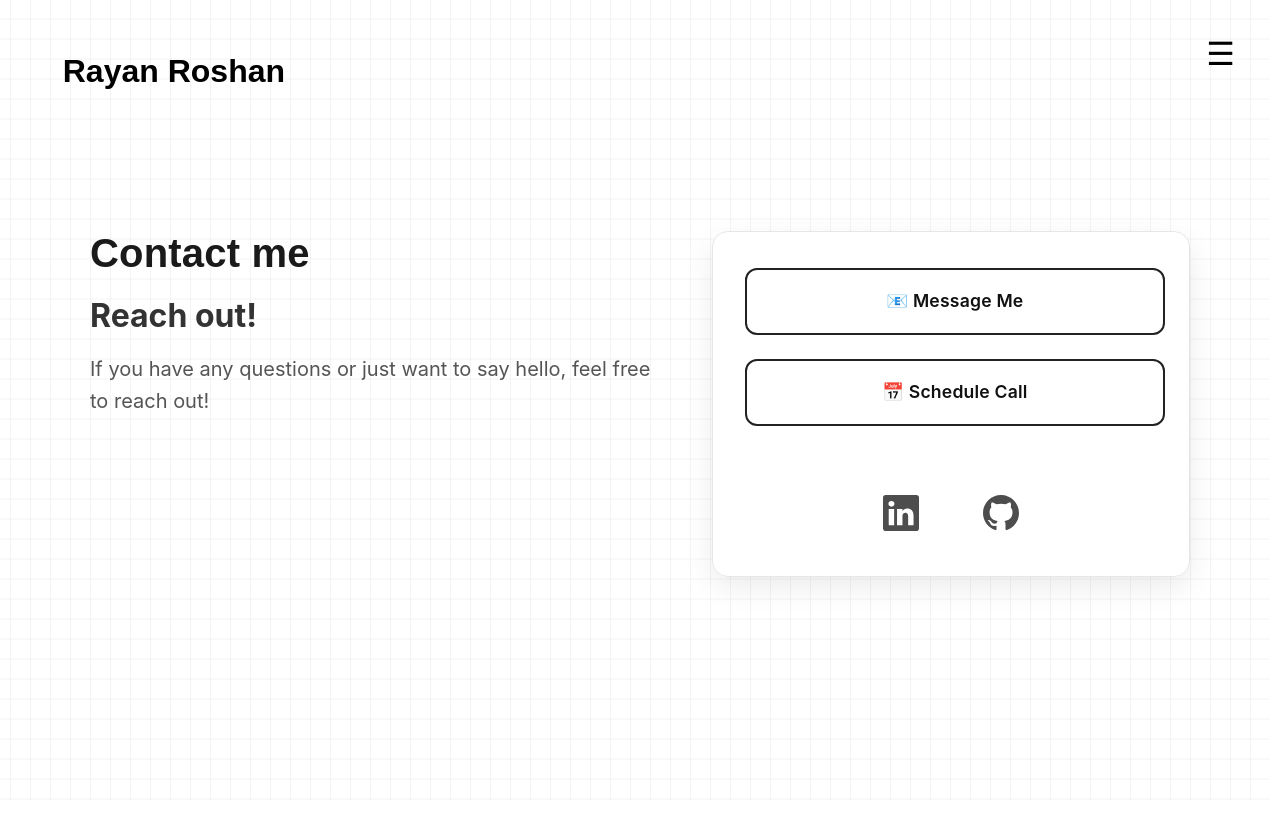
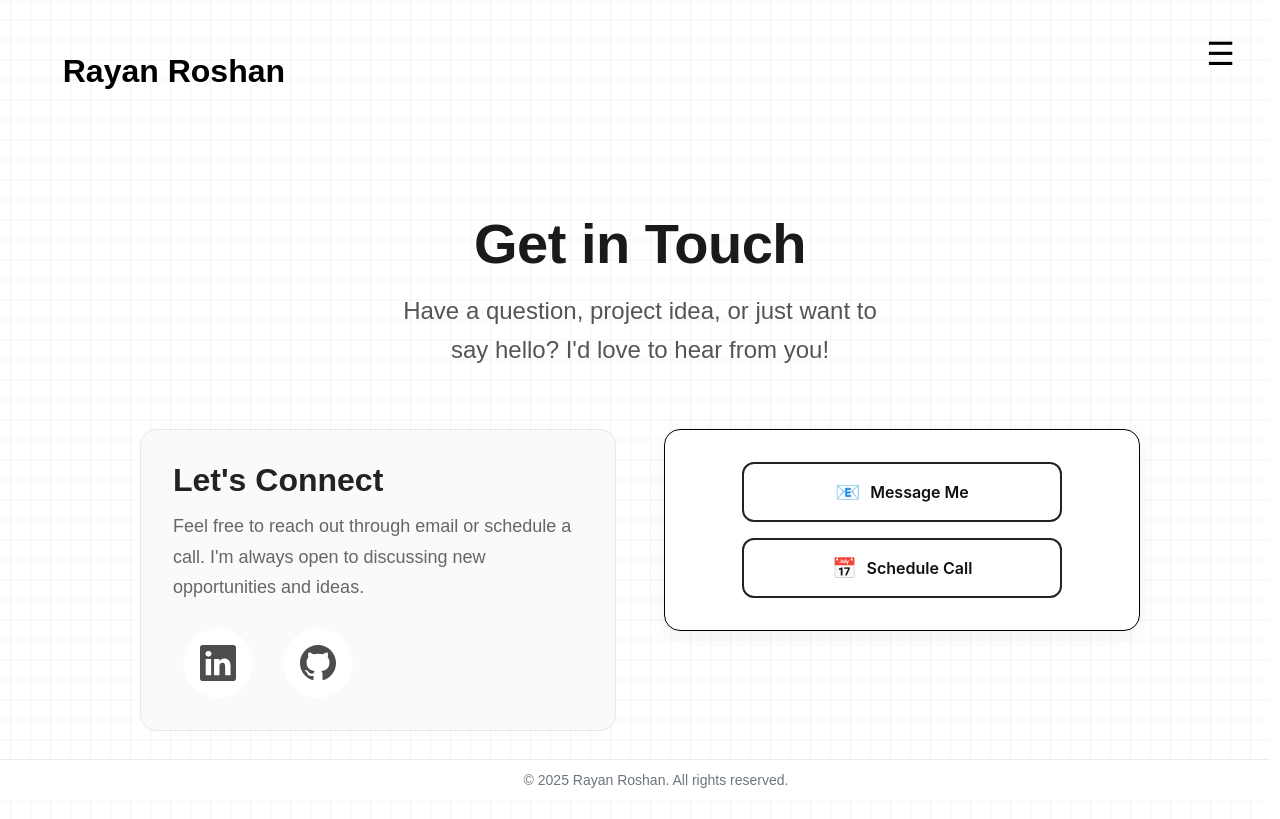
Before and after one commit to Rayan-Roshan21/Rayan_Roshan_website, a React (Vite) app in the folder Rayan_Roshan_Website/: page /contact in a window 1280 px wide. Built offline with nearby package versions, Linux system fonts and the light colour scheme.

Commit message:
Fixed the contact button styling.

```diff
--- /dev/null
+++ b/Rayan_Roshan_Website/src/Components/Contact_Buttons/contact_buttons.css
@@ -0,0 +1,155 @@
+/* Contact Buttons Component Styles */
+.contact-buttons-wrapper {
+    display: flex;
+    flex-direction: column;
+    gap: 16px;
+    width: 100%;
+    max-width: 320px;
+}
+
+.contact-btn {
+    display: flex;
+    align-items: center;
+    justify-content: center;
+    gap: 10px;
+    width: 100%;
+    padding: 16px 24px;
+    font-size: 16px;
+    font-weight: 600;
+    font-family: -apple-system, BlinkMacSystemFont, 'Segoe UI', Roboto, sans-serif;
+    color: #111;
+    background-color: #fff;
+    border: 2px solid #222;
+    border-radius: 12px;
+    cursor: pointer;
+    transition: all 0.25s ease;
+}
+
+.contact-btn:hover {
+    transform: translateY(-2px);
+    box-shadow: 0 8px 24px rgba(0, 0, 0, 0.12);
+    background-color: #f8f9ff;
+}
+
+.contact-btn:active {
+    transform: translateY(0);
+}
+
+.btn-icon {
+    font-size: 20px;
+}
+
+.btn-text {
+    font-size: 16px;
+}
+
+/* Modal Overlay */
+.modal-overlay {
+    position: fixed;
+    top: 0;
+    left: 0;
+    width: 100vw;
+    height: 100vh;
+    background-color: rgba(0, 0, 0, 0.6);
+    display: flex;
+    justify-content: center;
+    align-items: center;
+    z-index: 9999;
+}
+
+/* Modal Container */
+.modal-container {
+    width: 90vw;
+    max-width: 1000px;
+    height: 90vh;
+    max-height: 800px;
+    background-color: #fff;
+    border-radius: 16px;
+    box-shadow: 0 25px 80px rgba(0, 0, 0, 0.3);
+    display: flex;
+    flex-direction: column;
+    overflow: hidden;
+}
+
+/* Modal Header */
+.modal-header {
+    display: flex;
+    justify-content: space-between;
+    align-items: center;
+    padding: 12px 16px;
+    background-color: #fafafa;
+    border-bottom: 1px solid #e0e0e0;
+    flex-shrink: 0;
+    min-height: 50px;
+}
+
+.modal-title {
+    margin: 0;
+    font-size: 20px;
+    font-weight: 700;
+    color: #222;
+    font-family: -apple-system, BlinkMacSystemFont, 'Segoe UI', Roboto, sans-serif;
+}
+
+.modal-close-btn {
+    display: flex;
+    align-items: center;
+    justify-content: center;
+    width: 36px;
+    height: 36px;
+    padding: 0;
+    font-size: 20px;
+    font-weight: bold;
+    color: #fff;
+    background-color: #e74c3c;
+    border: none;
+    border-radius: 8px;
+    cursor: pointer;
+    transition: all 0.2s ease;
+}
+
+.modal-close-btn:hover {
+    background-color: #c0392b;
+    transform: scale(1.05);
+}
+
+/* Modal Content */
+.modal-content {
+    flex: 1;
+    overflow: hidden;
+    display: flex;
+    flex-direction: column;
+}
+
+.modal-content > div {
+    height: 100%;
+    overflow: hidden;
+}
+
+/* Responsive */
+@media (max-width: 768px) {
+    .modal-container {
+        width: 95vw;
+        height: 92vh;
+        max-height: 750px;
+        border-radius: 12px;
+    }
+
+    .modal-header {
+        padding: 12px 16px;
+    }
+
+    .modal-title {
+        font-size: 18px;
+    }
+}
+
+@media (max-width: 480px) {
+    .contact-buttons-wrapper {
+        max-width: 100%;
+    }
+
+    .contact-btn {
+        padding: 14px 20px;
+    }
+}
--- a/Rayan_Roshan_Website/src/Components/Contact_Buttons/contact_buttons.jsx
+++ b/Rayan_Roshan_Website/src/Components/Contact_Buttons/contact_buttons.jsx
@@ -1,106 +1,51 @@
-import * as React from 'react';
-import { useState } from 'react';
-import Button from '@mui/material/Button';
-import Box from '@mui/material/Box';
+import React, { useState } from 'react';
 import CalendlyBox from '@/Components/Calendly_box/calendly_box';
+import './contact_buttons.css';
 
 export default function ContactButtons() {
     const [showCalendar, setShowCalendar] = useState(false);
 
     const handleMessageClick = () => {
-        // Add your message functionality here
-        window.location.href = 'mailto:your-email@example.com';
+        window.location.href = 'mailto:2006rayanroshan@gmail.com';
     };
 
     const handleCalendlyClick = () => {
-        // Toggle calendar visibility
-        setShowCalendar(!showCalendar);
+        setShowCalendar(true);
+    };
+
+    const closeModal = () => {
+        setShowCalendar(false);
     };
 
     return (
         <>
-        <Box sx={{
-            display: 'flex',
-            flexDirection: 'column',
-            alignItems: 'center',
-            gap: 3,
-            width: '100%',
-            maxWidth: 420,
-            margin: '0 auto',
-            padding: 1,
-            fontFamily: 'var(--font-sans)',
-            '& .MuiButton-root': {
-                width: '100%',
-                fontSize: '1.1rem',
-                fontWeight: 600,
-                fontFamily: 'var(--font-sans)',
-                padding: '16px 0',
-                color: '#111',
-                border: '2px solid #222',
-                borderRadius: '12px',
-                backgroundColor: '#fff',
-                transition: 'all 0.25s ease',
-                textTransform: 'none',
-                letterSpacing: '0.2px',
-                '&:hover': {
-                    transform: 'translateY(-1px)',
-                    boxShadow: '0 10px 28px rgba(0, 0, 0, 0.15)',
-                    backgroundColor: '#f7f9ff',
-                },
-            }
-        }}>
-            <Button onClick={handleMessageClick}>
-                📧 Message Me
-            </Button>
-            <Button onClick={handleCalendlyClick}>
-                📅 {showCalendar ? 'Hide Calendar' : 'Schedule Call'}
-            </Button>
-        </Box>
+            <div className="contact-buttons-wrapper">
+                <button className="contact-btn" onClick={handleMessageClick}>
+                    <span className="btn-icon">📧</span>
+                    <span className="btn-text">Message Me</span>
+                </button>
+                <button className="contact-btn" onClick={handleCalendlyClick}>
+                    <span className="btn-icon">📅</span>
+                    <span className="btn-text">Schedule Call</span>
+                </button>
+            </div>
 
-        {/* Conditional Calendar */}
-        {showCalendar && (
-            <Box sx={{
-                position: 'fixed',
-                top: 0,
-                left: 0,
-                width: '100vw',
-                height: '100vh',
-                backgroundColor: 'rgba(0, 0, 0, 0.5)',
-                display: 'flex',
-                justifyContent: 'center',
-                alignItems: 'center',
-                zIndex: 1000,
-            }}>
-                <Box sx={{
-                    width: { xs: '92%', sm: '88%', md: '80%' },
-                    height: { xs: '80%', sm: '84%', md: '80%' },
-                    backgroundColor: 'white',
-                    borderRadius: '12px',
-                    position: 'relative',
-                    overflow: 'hidden',
-                    fontFamily: 'var(--font-sans)',
-                }}>
-                    <Button
-                        onClick={() => setShowCalendar(false)}
-                        sx={{
-                            position: 'absolute',
-                            top: 10,
-                            right: 10,
-                            zIndex: 1001,
-                            backgroundColor: '#ff4d4d',
-                            color: 'white',
-                            fontFamily: 'var(--font-sans)',
-                            '&:hover': {
-                                backgroundColor: '#d63b3b',
-                            }
-                        }}
-                    >
-                        ✕ Close
-                    </Button>
-                    <CalendlyBox />
-                </Box>
-            </Box>
-        )}
+            {/* Calendly Modal */}
+            {showCalendar && (
+                <div className="modal-overlay" onClick={closeModal}>
+                    <div className="modal-container" onClick={(e) => e.stopPropagation()}>
+                        <div className="modal-header">
+                            <h3 className="modal-title">Schedule a Meeting</h3>
+                            <button className="modal-close-btn" onClick={closeModal}>
+                                ✕
+                            </button>
+                        </div>
+                        <div className="modal-content">
+                            <CalendlyBox />
+                        </div>
+                    </div>
+                </div>
+            )}
         </>
     );
 }
--- a/Rayan_Roshan_Website/src/Components/Copyright_title/Copyright_title.css
+++ b/Rayan_Roshan_Website/src/Components/Copyright_title/Copyright_title.css
@@ -9,7 +9,7 @@
     padding: 12px 16px;
     background: #ffffff;
     border-top: 1px solid #e9ecef;
-    z-index: 2000;
+    z-index: 999;
 }
 
 .Copyright-title {
--- a/Rayan_Roshan_Website/src/Components/Copyright_title/Copyright_title.jsx
+++ b/Rayan_Roshan_Website/src/Components/Copyright_title/Copyright_title.jsx
@@ -1,11 +1,21 @@
 import './Copyright_title.css';
+import { motion } from 'framer-motion';
 
-function Copyright_title() {
+function Copyright_title({ isVisible = true }) {
     return (
-        <footer className="copyright-container">
+        <motion.footer
+            className="copyright-container"
+            initial={{ opacity: 0 }}
+            animate={{ opacity: isVisible ? 1 : 0 }}
+            transition={{ duration: 0.3, ease: 'easeInOut' }}
+            style={{
+                pointerEvents: isVisible ? 'auto' : 'none',
+                display: isVisible ? 'flex' : 'none'
+            }}
+        >
             <p className="Copyright-title">&copy; 2025 Rayan Roshan. All rights reserved.</p>
-        </footer>
+        </motion.footer>
     );
 }
 
-export default Copyright_title
+export default Copyright_title;
--- a/Rayan_Roshan_Website/src/Pages/About.jsx
+++ b/Rayan_Roshan_Website/src/Pages/About.jsx
@@ -3,14 +3,16 @@ import { Link } from 'react-router-dom';
 import Sidebar from '@/Components/Sidebar/Sidebar.jsx';
 import '@/Pages_CSS/About.css';
 import { motion, AnimatePresence } from 'framer-motion';
-import Copyright from '@/Components/Copyright_title/Copyright_title.jsx'
+import Copyright from '@/Components/Copyright_title/Copyright_title.jsx';
 import Name_title from '@/Components/Name_title/name_title.jsx';
 import Image_slideshow from '@/Components/Image_carousel/Image_slideshow.jsx';
 import GridFour from '@/Components/Grid_Four/Grid_Four.jsx';
 import ExperienceTimeline from '@/Components/Experience_Timeline/ExperienceTimeline.jsx';
+import { useScrollToBottom } from '@/hooks/useScrollToBottom';
 
 function About() {
   const [currentSection, setCurrentSection] = useState(1);
+  const isAtBottom = useScrollToBottom();
 
   const goToNextSection = () => {
     setCurrentSection((prev) => (prev < 3 ? prev + 1 : prev));
@@ -131,8 +133,8 @@ function About() {
           )}
         </AnimatePresence>
 
-        {/* Fixed footer should always render */}
-        <Copyright />
+        {/* Copyright shown only at bottom */}
+        <Copyright isVisible={isAtBottom} />
       </div>
     </motion.div>
   );
--- a/Rayan_Roshan_Website/src/Pages/Contacts.jsx
+++ b/Rayan_Roshan_Website/src/Pages/Contacts.jsx
@@ -5,38 +5,53 @@ import Sidebar from '@/Components/Sidebar/Sidebar.jsx';
 import '@/Pages_CSS/Contact.css';
 import ContactButtons from '@/Components/Contact_Buttons/contact_buttons.jsx';
 import Tooltip from '@/Components/Information_bar/Tooltip.jsx';
+import Copyright from '@/Components/Copyright_title/Copyright_title.jsx';
+import { useScrollToBottom } from '@/hooks/useScrollToBottom';
 
 function Contacts() {
+  const isAtBottom = useScrollToBottom();
+
   return (
     <motion.div
+      className="contact-page"
       initial={{ opacity: 0, y: 30 }}
       animate={{ opacity: 1, y: 0 }}
       exit={{ opacity: 0, y: -30 }}
       transition={{ duration: 0.5 }}
     >
-    <div>
       <Sidebar />
       <Name_title />
-    </div>
 
-    <section className="contact-section">
-      <div className="contact-copy">
-        <h2 className='contact-title'>Contact me</h2>
-        <h3 className='reach-out-subtitle'>Reach out!</h3>
-        <p className='sub-paragraph'>If you have any questions or just want to say hello, feel free to reach out!</p>
-      </div>
+      <main className="contact-main">
+        <section className="contact-hero">
+          <h1 className="contact-heading">Get in Touch</h1>
+          <p className="contact-subtext">
+            Have a question, project idea, or just want to say hello?
+            I'd love to hear from you!
+          </p>
+        </section>
 
-      <div className="contact-actions">
-        <div className="contact-card">
-          <ContactButtons />
-          <div className="social-buttons-container">
+        <section className="contact-content">
+          <div className="contact-info">
+            <h2 className="info-title">Let's Connect</h2>
+            <p className="info-description">
+              Feel free to reach out through email or schedule a call.
+              I'm always open to discussing new opportunities and ideas.
+            </p>
+            <div className="social-links">
               <Tooltip large />
             </div>
           </div>
+
+          <div className="contact-actions-card">
+            <ContactButtons />
           </div>
         </section>
+      </main>
 
+      <Copyright isVisible={isAtBottom} />
     </motion.div>
   );
 }
+
 export default Contacts;
--- a/Rayan_Roshan_Website/src/Pages/Home.jsx
+++ b/Rayan_Roshan_Website/src/Pages/Home.jsx
@@ -4,14 +4,16 @@ import Sidebar from '@/Components/Sidebar/Sidebar.jsx';
 import profileImage from '@/assets/profile-image.JPG';
 import Tooltip from '@/Components/Information_bar/Tooltip.jsx';
 import { motion } from 'framer-motion';
-import Copyright from '@/Components/Copyright_title/Copyright_title.jsx'
+import Copyright from '@/Components/Copyright_title/Copyright_title.jsx';
 import Name_title from '@/Components/Name_title/name_title.jsx';
+import { useScrollToBottom } from '@/hooks/useScrollToBottom';
 function Home() {
   const [introText, setIntroText] = useState('');
   const [textIndex, setTextIndex] = useState(0);
   const [charIndex, setCharIndex] = useState(0);
   const [isDeleting, setIsDeleting] = useState(false);
   const [texts, setTexts] = useState([]);
+  const isAtBottom = useScrollToBottom();
 
   // Set up the messages based on time
   useEffect(() => {
@@ -74,6 +76,7 @@ function Home() {
         <Tooltip />
       </div>
       </div>
+      <Copyright isVisible={isAtBottom} />
     </motion.div>
 );
 
--- a/Rayan_Roshan_Website/src/Pages/Projects.jsx
+++ b/Rayan_Roshan_Website/src/Pages/Projects.jsx
@@ -10,8 +10,10 @@ import multimodalImage from '@/assets/multimodal video analysis.png';
 import torontoImage from '@/assets/toronto-photo.jpg';
 import medicalFormImage from '@/assets/medical_form.jpg';
 import AICustomerImage from '@/assets/aiagentimage.jpg';
+import { useScrollToBottom } from '@/hooks/useScrollToBottom';
 
 function Projects() {
+  const isAtBottom = useScrollToBottom();
   return (
     <motion.div
         initial={{ opacity: 0, y: 30 }}
@@ -74,6 +76,7 @@ Automate the Prior Authorization (PA) Form Filling Workflow</p>
         </div>
       </div>
     </div>
+    <Copyright_title isVisible={isAtBottom} />
     </motion.div>
   );
 }
--- a/Rayan_Roshan_Website/src/Pages_CSS/Contact.css
+++ b/Rayan_Roshan_Website/src/Pages_CSS/Contact.css
@@ -1,119 +1,131 @@
-/* Contact page modern layout */
-.contact-section {
-  display: grid;
-  grid-template-columns: 1.2fr 1fr;
-  gap: 48px;
-  max-width: 1100px;
-  margin: 120px auto 80px;
-  padding: 0 24px;
-  /* Consistent font across the entire contact section */
-  --font-sans: -apple-system, BlinkMacSystemFont, 'Segoe UI', Roboto, 'Helvetica Neue', Arial, 'Noto Sans', 'Liberation Sans', sans-serif;
+/* Contact Page Styles */
+:root {
+  font-family: Arial, Helvetica, sans-serif;
+}
+
+.contact-page {
+  min-height: 100vh;
   font-family: var(--font-sans);
 }
 
-/* Ensure all descendants (including MUI components) inherit the same font */
-.contact-section * { font-family: var(--font-sans); }
-
-.contact-copy {
-  display: grid;
-  align-content: start;
-  gap: 12px;
+.contact-main {
+  max-width: 1000px;
+  margin: 0 auto;
+  padding: 100px 24px 80px;
 }
 
-.contact-title {
-  font-size: 36px;
-  font-weight: 800;
-  letter-spacing: 0.2px;
-  color: #1a1a1a;
-  margin: 0;
-  font-family: Arial, Helvetica, sans-serif;
+/* Hero Section */
+.contact-hero {
+  text-align: center;
+  margin-bottom: 60px;
 }
 
-.reach-out-subtitle {
-  font-size: 28px;
-  font-weight: 700;
-  color: #333;
-  margin: 8px 0 0;
+.contact-heading {
+  font-size: 56px;
+  font-weight: 800;
+  color: #1a1a1a;
+  margin: 0 0 16px;
+  letter-spacing: -0.5px;
 }
 
-.sub-paragraph {
-  font-size: 18px;
+.contact-subtext {
+  font-size: 24px;
   color: #555;
   line-height: 1.6;
-  margin: 6px 0 0;
+  max-width: 500px;
+  margin: 0 auto;
 }
 
-.contact-actions { display: grid; align-content: start; }
-
-.contact-card {
-  background: #ffffffcc;
-  backdrop-filter: blur(6px);
-  border: 1px solid #e6e6e6;
-  border-radius: 16px;
-  box-shadow: 0 10px 30px rgba(0,0,0,0.08);
-  padding: 28px 24px;
+/* Content Section */
+.contact-content {
   display: grid;
-  gap: 18px;
+  grid-template-columns: 1fr 1fr;
+  gap: 48px;
+  align-items: start;
 }
 
-.social-buttons-container {
-  display: flex;
-  justify-content: center;
-  align-items: center;
-  width: 100%;
-  margin-top: 6px;
+.contact-info {
+  padding: 32px;
+  background: #f9fafb;
+  border-radius: 16px;
+  border: 1px solid #e5e7eb;
 }
 
-/* Responsive additions - keeping original design intact */
-
-/* Large screens (1200px and up) */
-@media (min-width: 1200px) {
-  .contact-title { font-size: 40px; }
-  .reach-out-subtitle { font-size: 32px; }
-  .sub-paragraph { font-size: 20px; }
+.info-title {
+  font-size: 32px;
+  font-weight: 700;
+  color: #222;
+  margin: 0 0 12px;
 }
 
-/* Medium screens (768px to 1199px) */
-@media (min-width: 768px) and (max-width: 1199px) {
-  .contact-section { grid-template-columns: 1fr 1fr; gap: 36px; }
-  .contact-title { font-size: 34px; }
-  .reach-out-subtitle { font-size: 28px; }
+.info-description {
+  font-size: 18px;
+  color: #666;
+  line-height: 1.7;
+  margin: 0 0 5px;
 }
 
-/* Small screens (481px to 767px) */
-@media (min-width: 481px) and (max-width: 767px) {
-  .contact-section { grid-template-columns: 1fr; gap: 20px; margin: 80px auto 60px; }
-  .contact-title { font-size: 30px; }
-  .reach-out-subtitle { font-size: 24px; }
-  .sub-paragraph { font-size: 18px; }
+.social-links {
+  display: flex;
+  justify-content: flex-start;
+  gap: 120px;
 }
 
-/* Extra small screens (480px and below) */
-@media (max-width: 480px) {
-  .contact-section { grid-template-columns: 1fr; gap: 18px; margin: 72px auto 56px; }
-  .contact-title { font-size: 26px; }
-  .reach-out-subtitle { font-size: 22px; }
-  .sub-paragraph { font-size: 16px; }
+/* Actions Card */
+.contact-actions-card {
+  padding: 32px;
+  background: #fff;
+  border-radius: 16px;
+  border: 1px solid #000000;
+  box-shadow: 0 4px 20px rgba(0, 0, 0, 0.06);
+  display: flex;
+  flex-direction: column;
+  align-items: center;
 }
 
-/* Landscape orientation on mobile */
-@media (max-width: 767px) and (orientation: landscape) {
-  .contact-title { font-size: 28px; }
-  .social-buttons-container { justify-content: center; margin-top: 10px; }
-}
+/* Responsive */
+@media (max-width: 768px) {
+  .contact-main {
+    padding: 80px 20px 60px;
+  }
 
-/* Additional responsive styles for social buttons */
-@media (max-width: 1199px) {
-  .social-buttons-container {
-    justify-content: center;
-    margin-top: 10px;
+  .contact-heading {
+    font-size: 42px;
+  }
+
+  .contact-subtext {
+    font-size: 20px;
+  }
+
+  .contact-content {
+    grid-template-columns: 1fr;
+    gap: 25px;
+  }
+
+  .contact-info,
+  .contact-actions-card {
+    padding: 24px;
+  }
+
+  .info-title {
+    font-size: 28px;
   }
 }
 
-@media (max-width: 767px) {
-  .social-buttons-container {
-    justify-content: center;
-    margin-top: 15px;
-    margin-bottom: 20px;
+@media (max-width: 480px) {
+  .contact-heading {
+    font-size: 36px;
+  }
+
+  .contact-subtext {
+    font-size: 18px;
+  }
+
+  .info-title {
+    font-size: 26px;
+  }
+
+  .info-description {
+    font-size: 17px;
   }
 }
--- /dev/null
+++ b/Rayan_Roshan_Website/src/hooks/useScrollToBottom.js
@@ -0,0 +1,27 @@
+import { useState, useEffect } from 'react';
+
+/**
+ * Custom hook to detect if user has scrolled to the bottom of the page.
+ * Returns true when scrolled within threshold pixels of the bottom.
+ * @param {number} threshold - Distance in pixels from bottom to consider "at bottom" (default: 100)
+ * @returns {boolean} - True if at bottom of page, false otherwise
+ */
+export const useScrollToBottom = (threshold = 100) => {
+  const [isAtBottom, setIsAtBottom] = useState(false);
+
+  useEffect(() => {
+    const handleScroll = () => {
+      const scrollTop = window.scrollY;
+      const docHeight = document.documentElement.scrollHeight;
+      const windowHeight = window.innerHeight;
+      const distanceFromBottom = docHeight - (scrollTop + windowHeight);
+
+      setIsAtBottom(distanceFromBottom < threshold);
+    };
+
+    window.addEventListener('scroll', handleScroll);
+    return () => window.removeEventListener('scroll', handleScroll);
+  }, [threshold]);
+
+  return isAtBottom;
+};
```
Lines whose indentation alone changed are shown as unchanged.
